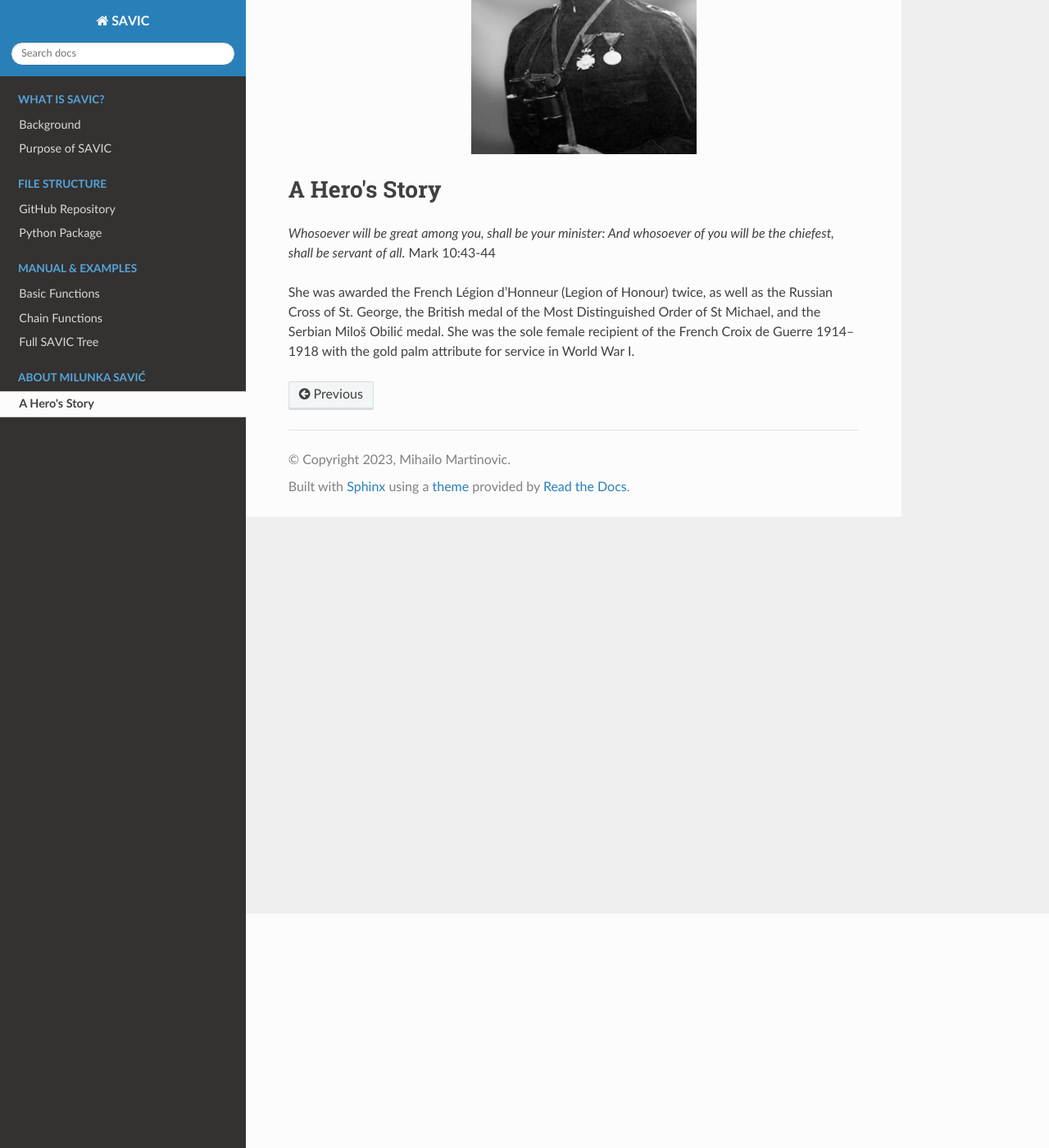
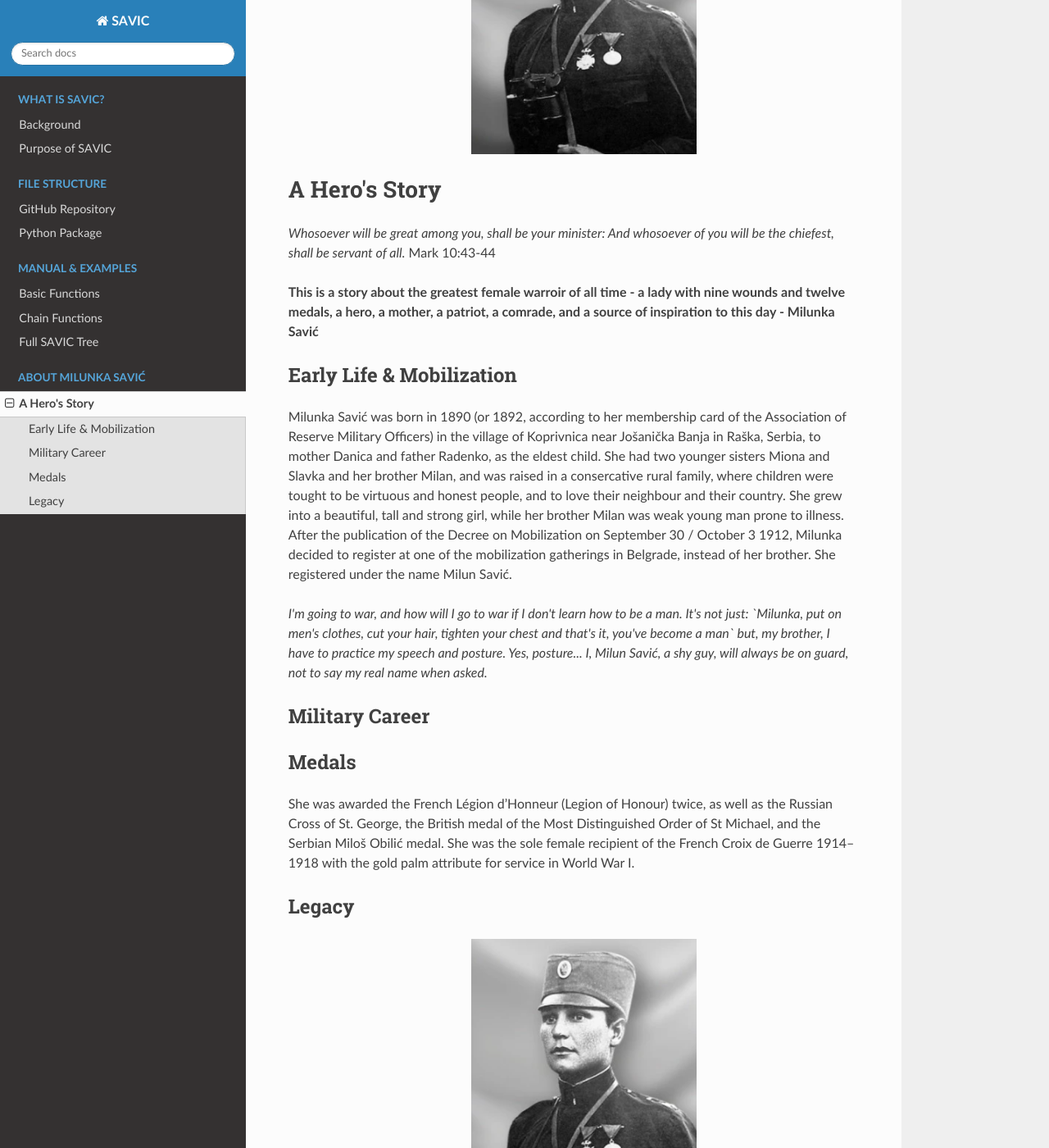
Before and after one commit to MihailoMartinovic/SAVIC, a Sphinx documentation site: the page built from docs/04-about-milunka.rst, in a window 1280 px wide and 1400 px high, scrolled down 286 px. Shown: the whole window at 82% size. Built offline with Sphinx 7.4.7 and the Read the Docs theme 2.0.0, drawn with Linux system fonts in a browser that asks for light colours.

Commit message:
Update 04-about-milunka.rst

```diff
--- a/docs/04-about-milunka.rst
+++ b/docs/04-about-milunka.rst
@@ -6,4 +6,30 @@ A Hero's Story
 
 *Whosoever will be great among you, shall be your minister: And whosoever of you will be the chiefest, shall be servant of all.* Mark 10:43-44
 
+**This is a story about the greatest female warroir of all time - a lady with nine wounds and twelve medals, a hero, a mother, a patriot, a comrade, and a source of inspiration to this day - Milunka Savić**
+
+Early Life & Mobilization
+------------
+
+Milunka Savić was born in 1890 (or 1892, according to her membership card of the Association of Reserve Military Officers) in the village of Koprivnica near Jošanička Banja in Raška, Serbia, to mother Danica and father Radenko, as the eldest child.
+She had two younger sisters Miona and Slavka and her brother Milan, and was raised in a consercative rural family, where children were tought to be virtuous and honest people, and to love their neighbour and their country.
+She grew into a beautiful, tall and strong girl, while her brother Milan was weak young man prone to illness. After the publication of the Decree on Mobilization on September 30 / October 3 1912, Milunka decided to register at one of the mobilization gatherings in Belgrade, instead of her brother. She registered under the name Milun Savić.
+
+*I'm going to war, and how will I go to war if I don't learn how to be a man. It's not just: `Milunka, put on men's clothes, cut your hair, tighten your chest and that's it, you've become a man` but, my brother, I have to practice my speech and posture. Yes, posture... I, Milun Savić, a shy guy, will always be on guard, not to say my real name when asked.*
+
+
+Military Career
+------------
+
+
+
+Medals
+------------
+
 She was awarded the French Légion d’Honneur (Legion of Honour) twice, as well as the Russian Cross of St. George, the British medal of the Most Distinguished Order of St Michael, and the Serbian Miloš Obilić medal. She was the sole female recipient of the French Croix de Guerre 1914–1918 with the gold palm attribute for service in World War I.
+
+Legacy
+------------
+
+  .. image:: Milunka_Savic.png
+      :align: center
```
